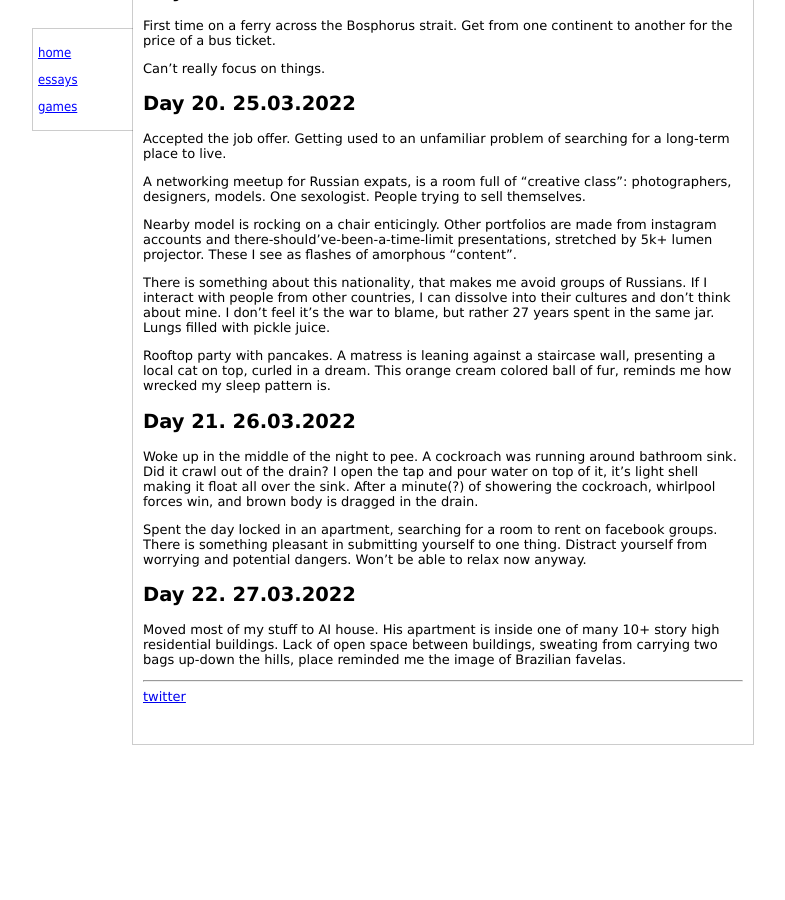
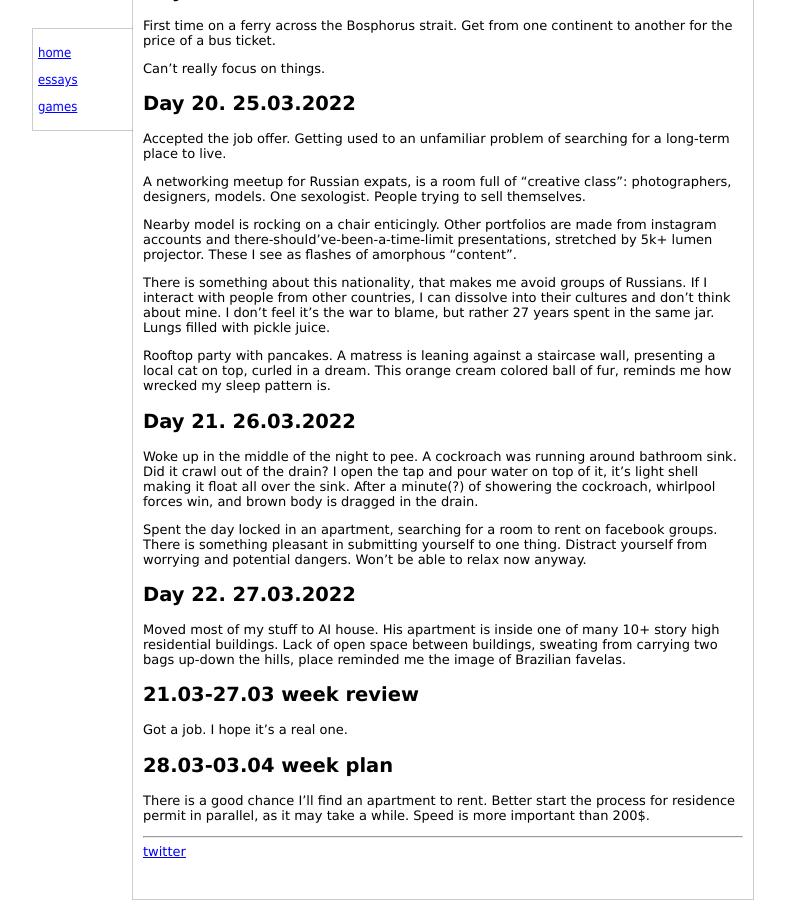
Before and after one commit to saint-angels/saint-angels.github.io, a Jekyll site: the page built from _essays/running_log.md, in a window 1280 px wide and 900 px high, scrolled down 2986 px. Shown: the whole window, without its empty margins (247-1032 px from the left). Built offline with Jekyll 4.4.1, drawn with Linux system fonts in a browser that asks for light colours; before the commit the page ends 3731 px from its top, so only the background shows below that.

Commit message:
week review

```diff
--- a/_essays/running_log.md
+++ b/_essays/running_log.md
@@ -187,3 +187,10 @@ Distract yourself from worrying and potential dangers.
 
 Moved most of my stuff to AI house. His apartment is inside one of many 10+ story high residential buildings.
 Lack of open space between buildings, sweating from carrying two bags up-down the hills, place reminded me the image of Brazilian favelas.
+
+## 21.03-27.03 week review
+Got a job. I hope it's a real one.
+## 28.03-03.04 week plan
+There is a good chance I'll find an apartment to rent.
+Better start the process for residence permit in parallel, as it may take a while.
+Speed is more important than 200$.
```
